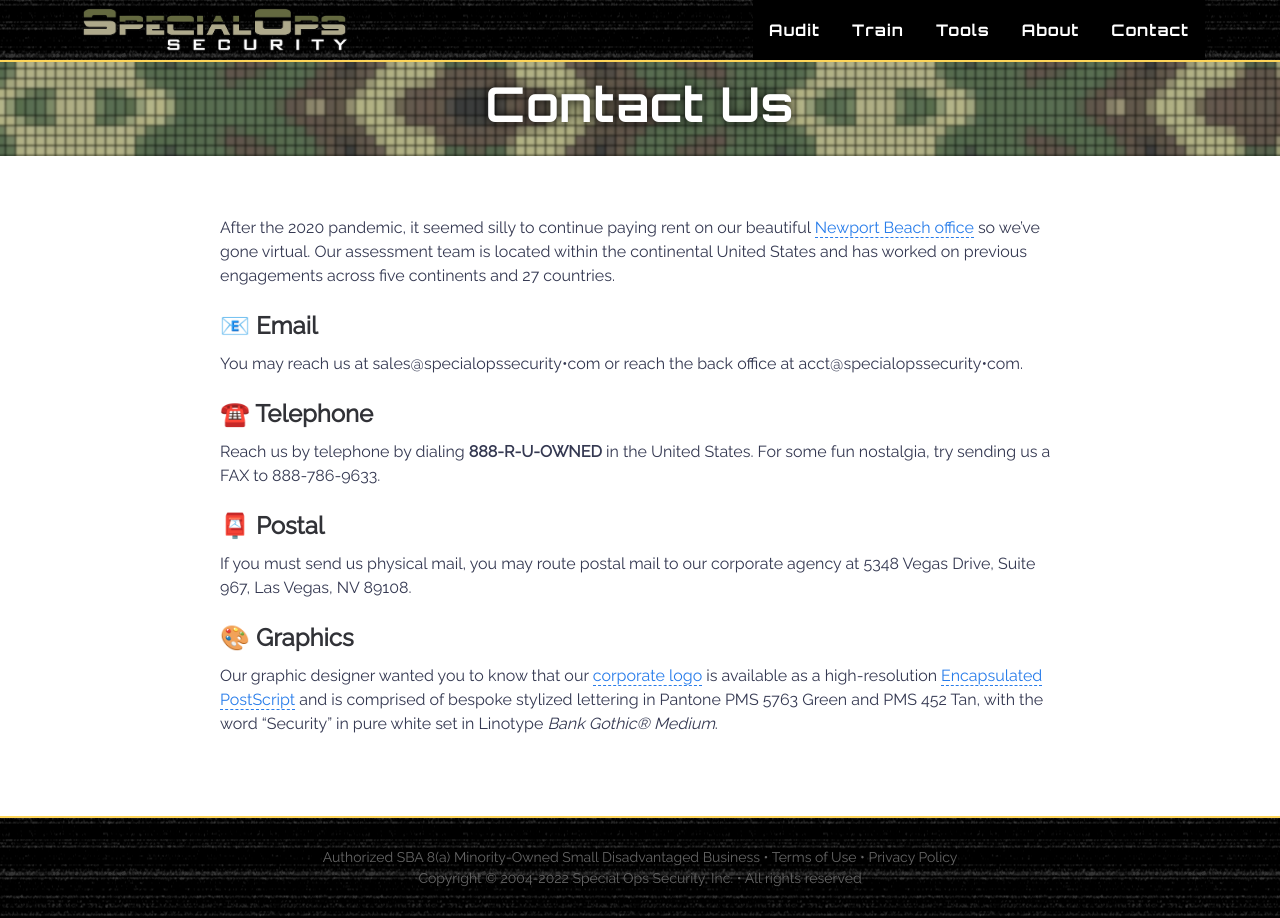
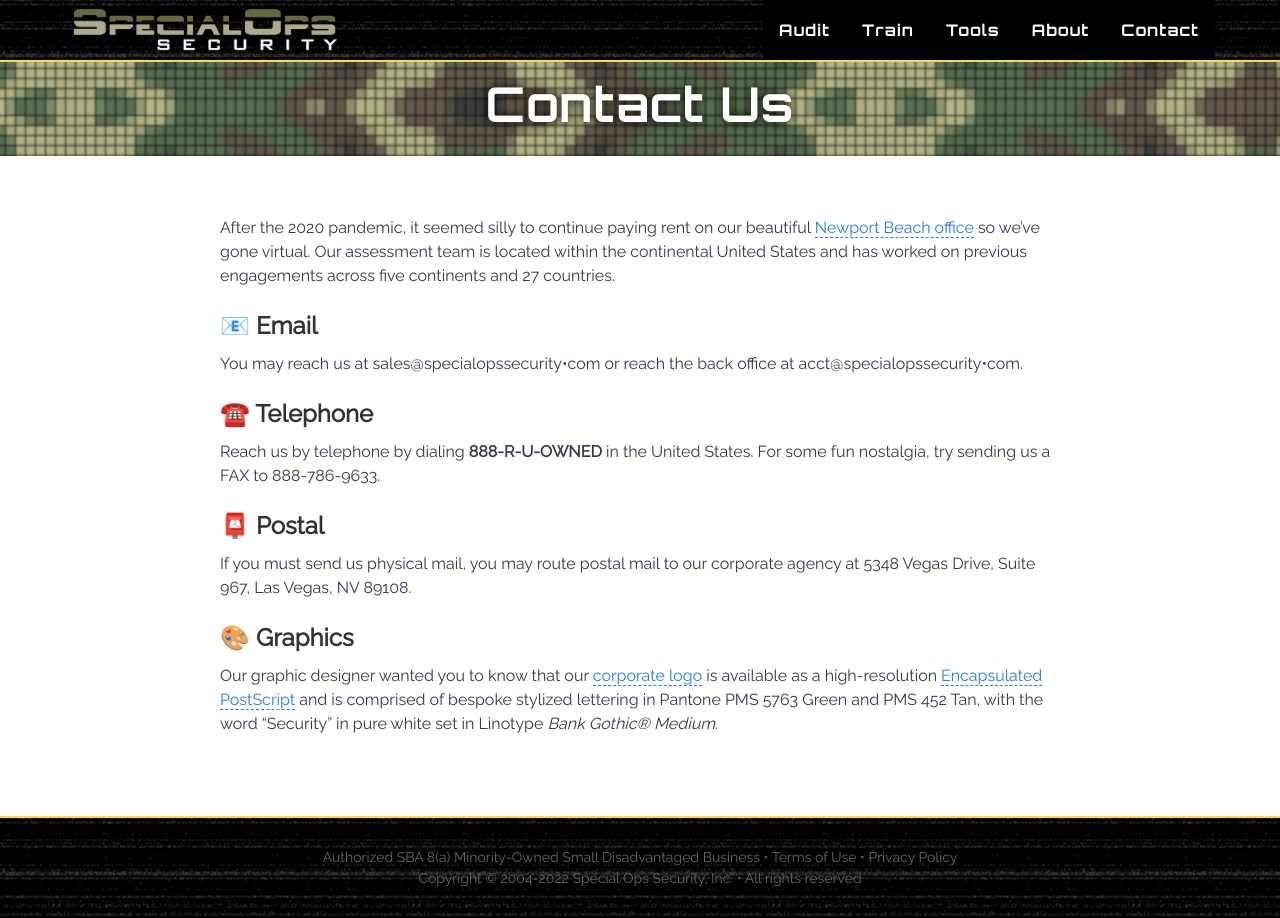
Before and after one commit to specialopssecurity/specialopssecurity.github.io, a Jekyll site: the page built from contact.md, in a window 1280 px wide. Built offline with Jekyll 4.4.1, drawn with Linux system fonts in a browser that asks for light colours.

Commit message:
Update main.css

```diff
--- a/assets/css/main.css
+++ b/assets/css/main.css
@@ -8,25 +8,25 @@
 @media only screen and (min-width: 36em) {
   .container {
     margin: 0 auto;
-    max-width: 540px;
+    max-width: 560px;
   }
 }
 @media only screen and (min-width: 48em) {
   .container {
     margin: 0 auto;
-    max-width: 720px;
+    max-width: 740px;
   }
 }
 @media only screen and (min-width: 62em) {
   .container {
     margin: 0 auto;
-    max-width: 960px;
+    max-width: 980px;
   }
 }
 @media only screen and (min-width: 75em) {
   .container {
     margin: 0 auto;
-    max-width: 1170px;
+    max-width: 1190px;
   }
 }
 .header {
```
